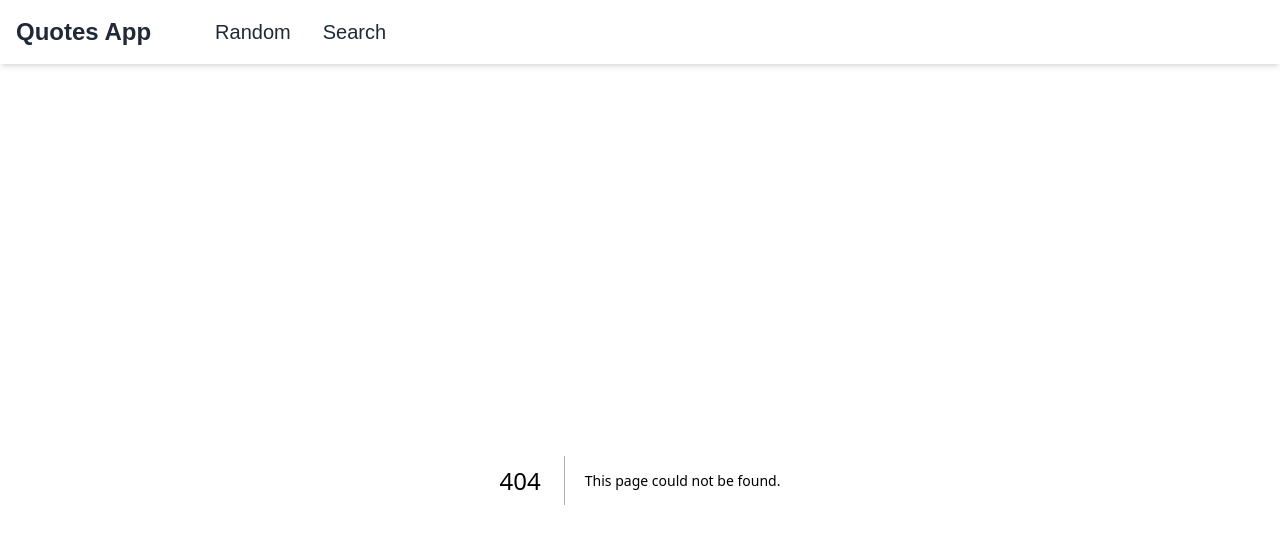
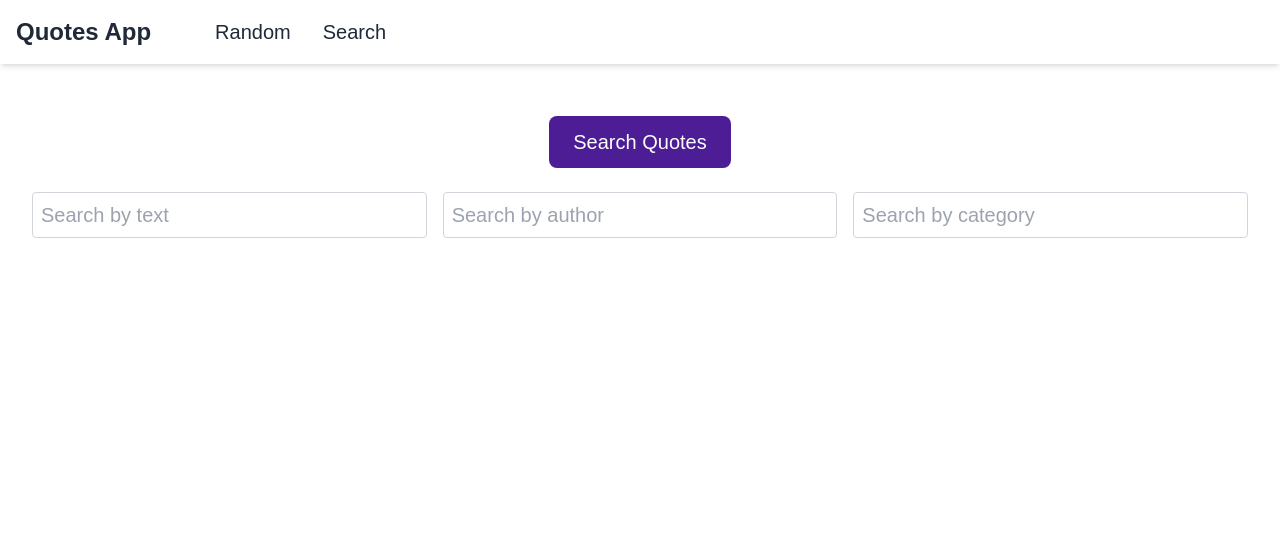
Before and after one commit to AndyDrewDev/react-next-js-quotes-app, a Next.js app in the folder client/: page /search in a window 1280 px wide. Before the commit this address had no page. Shown: the top 544 px of the page. Built offline with nearby package versions, Linux system fonts and the light colour scheme.

Commit message:
Implemented SearchPage component for quote searching functionality, including input fields for text, author, and category. Added error handling for fetch requests and improved styling for quote display.

```diff
--- /dev/null
+++ b/client/app/search/page.js
@@ -0,0 +1,86 @@
+'use client'
+
+import { useState } from 'react'
+import Button from '@/components/Button'
+import Quote from '@/components/Quote'
+
+const createSearchQueryString = ({ text, author, category }) => {
+  const params = new URLSearchParams()
+  if (text) params.set('text', text)
+  if (author) params.set('author', author)
+  if (category) params.set('category', category)
+  params.set('limit', 10)
+
+  return params.toString()
+}
+
+export default function SearchPage() {
+  const [text, setText] = useState('')
+  const [quotes, setQuotes] = useState([])
+  const [author, setAuthor] = useState('')
+  const [category, setCategory] = useState('')
+  const [searchSubmitted, setSearchSubmitted] = useState(false)
+
+  const inputStyle =
+    'p-2 rounded border border-gray-300 dark:bg-gray-800 dark:text-white'
+
+  const handleSearch = async () => {
+    try {
+      setSearchSubmitted(true)
+      //Sample query: http://localhost:3000/quotes?text=love&author=Shakespeare&category=love&limit=10
+      const query = createSearchQueryString({ text, author, category })
+      const response = await fetch(`http://localhost:3000/quotes?${query}`)
+      const data = await response.json()
+      setQuotes(data)
+    } catch (error) {
+      console.error('Error fetching quotes:', error)
+    }
+  }
+
+  return (
+    <div className='p-4'>
+      {/* <h1 className='text-3xl mb-6 text-center dark:text-white'>
+        Search Quotes
+      </h1> */}
+
+      <div className='text-center mb-6'>
+        <Button onClick={handleSearch} text='Search Quotes' />
+      </div>
+
+      <div className='text-xl grid grid-cols-1 md:grid-cols-3 gap-4 mb-6'>
+        <input
+          type='text'
+          placeholder='Search by text'
+          value={text}
+          onChange={(e) => setText(e.target.value)}
+          className={inputStyle}
+        />
+        <input
+          type='text'
+          placeholder='Search by author'
+          value={author}
+          onChange={(e) => setAuthor(e.target.value)}
+          className={inputStyle}
+        />
+        <input
+          type='text'
+          placeholder='Search by category'
+          value={category}
+          onChange={(e) => setCategory(e.target.value)}
+          className={inputStyle}
+        />
+      </div>
+
+      {quotes.length > 0 ? (
+
+      <div className='pt-5 grid grid-cols-1 sm:grid-cols-2 lg:grid-cols-3 gap-6'>
+        {quotes.map((quote) => (
+          <Quote key={quote.id} quote={quote} />
+        ))}
+      </div>
+      ) : searchSubmitted && (
+        <div className='pt-10 text-center text-2xl text-gray-600 dark:text-gray-400'>No quotes found</div>
+      )}
+    </div>
+  )
+}
--- a/client/components/Quote.jsx
+++ b/client/components/Quote.jsx
@@ -1,9 +1,9 @@
 export default function Quote({ quote }) {
-  const { id, text, author, categories } = quote;
-    return (
+  const { id, text, author, categories } = quote
+  return (
     <div
       key={id}
-      className='bg-white p-4 shadow-md rounded-lg dark:bg-gray-800'
+      className='bg-[#faf9fc] p-4 shadow-md rounded-lg dark:bg-gray-800'
     >
       <p className='mb-4 text-lg italic text-gray-900 dark:text-gray-100'>
         "{text}"
```
